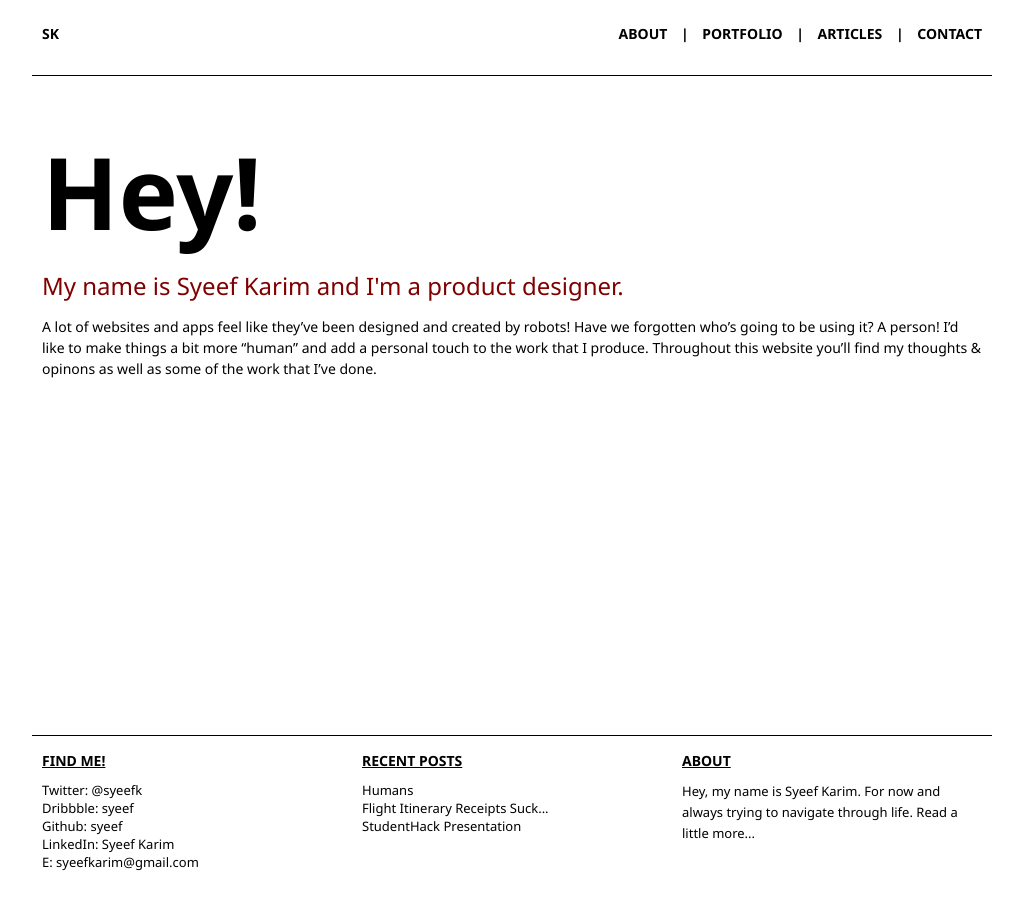
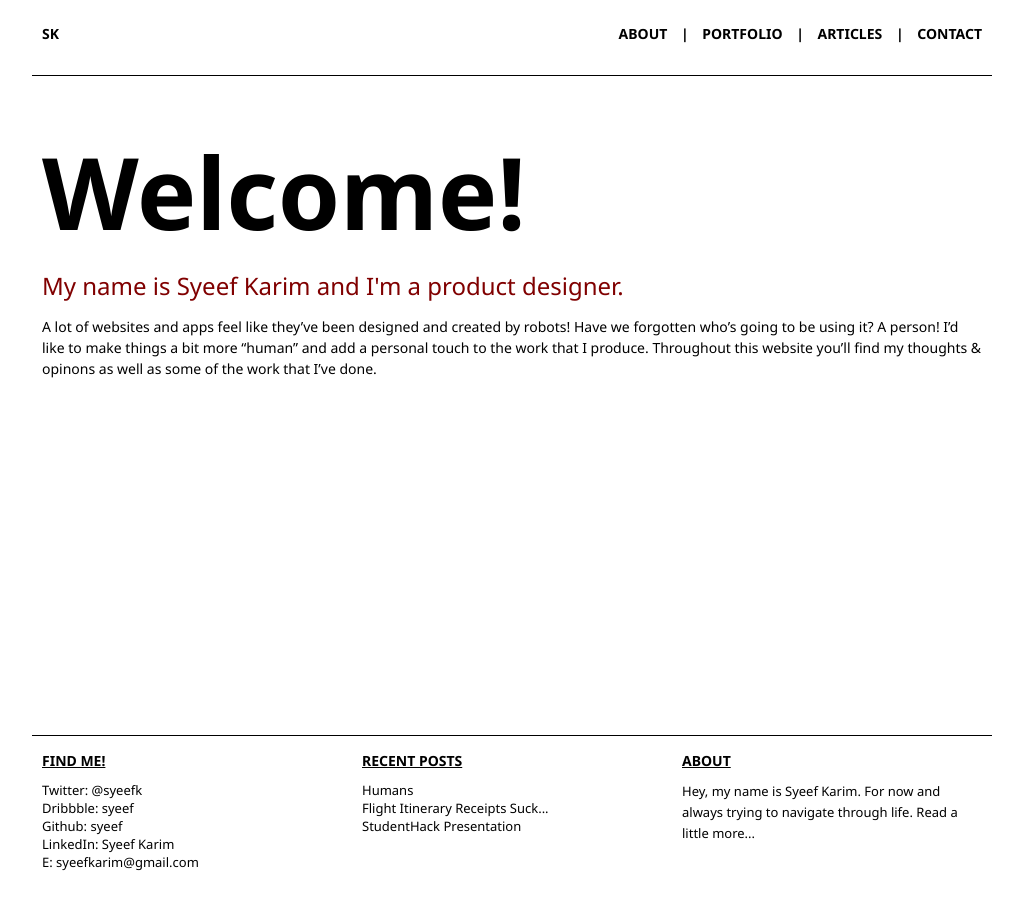
Before and after one commit to syeef/syeefkarim-2016-v0, a Jekyll site: the page built from index.md, in a window 1280 px wide. Shown: the whole page, without its empty margins (128-1151 px from the left). Built offline with Jekyll 4.4.1, drawn with Linux system fonts in a browser that asks for light colours; Markdown is read by kramdown in place of the engine named in the settings.

Commit message:
remove markdown from config and change big word to welcome

```diff
--- a/_config.yml
+++ b/_config.yml
@@ -1,7 +1,6 @@
 name: Syeef Karim
-description: Documenting the twists and turns it takes me to reach my career
+description: A website documenting all of the things.
 
 url: http://syeefkarim.com/
 
-markdown: rdiscount
 permalink: /:title
--- a/index.md
+++ b/index.md
@@ -1,7 +1,7 @@
 ---
 layout: about
-title: Hey!
-bigWord: Hey!
+title: Welcome!
+bigWord: Welcome!
 tagLine: My name is Syeef Karim and I'm a product designer.
 ---
 
```
